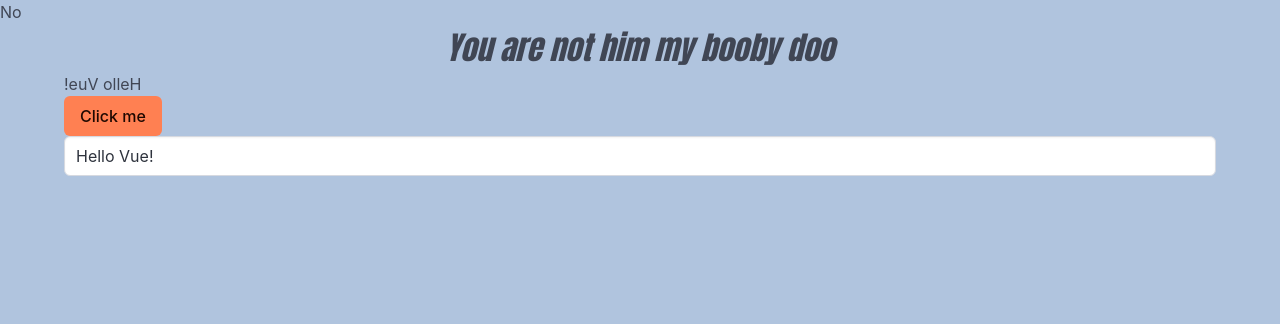
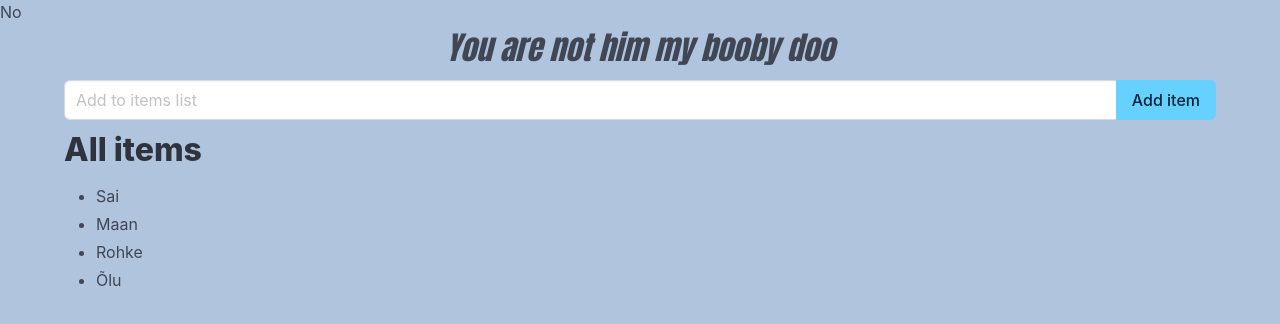
Before and after one commit to RainerTA-24A/learnnode, a Vue app: page / in a window 1280 px wide. Shown: the top 324 px of the page. Built offline with nearby package versions, Linux system fonts and the light colour scheme.

Commit message:
Add item list näide

```diff
--- a/src/App.vue
+++ b/src/App.vue
@@ -1,18 +1,35 @@
 <script setup>
 import { ref } from 'vue';
+let items = ref(['Sai', 'Maan', 'Rohke', 'Õlu']);
+let newItem = ref('');
 
-let message = ref('Hello Vue!');
-
+function add(){
+    if(newItem.value.trim() !== '' ){
+        items.value.push(newItem.value);
+    }
+    newItem.value = '';
+}
 
 </script>
 
 <template>
     <div class="container">
-    <h1>{{ message.split('').reverse().join('') }}</h1>
-    <button class="button is-primary" @click=" message = 'This ez'">Click me</button> <!-- v-on: asemel @-->
-    <!--   <input/>   ise sulgev tag-->
-
-    <input class="input" v-model="message">
+        <div class="field has-addons mt-2">
+            <div class="control is-expanded">
+                <input class="input" type="text" v-model="newItem" @keypress.enter="add" placeholder="Add to items list">
+            </div>
+            <div class="control">
+                <button class="button is-info" @click="add">
+                    Add item
+                </button>
+            </div>
+        </div>
+        <div class="content">
+            <h1>All items</h1>
+            <ul>
+            <li v-for="item in items">{{ item }}</li>
+            </ul>
+        </div>
     </div>
 </template>
 
```
